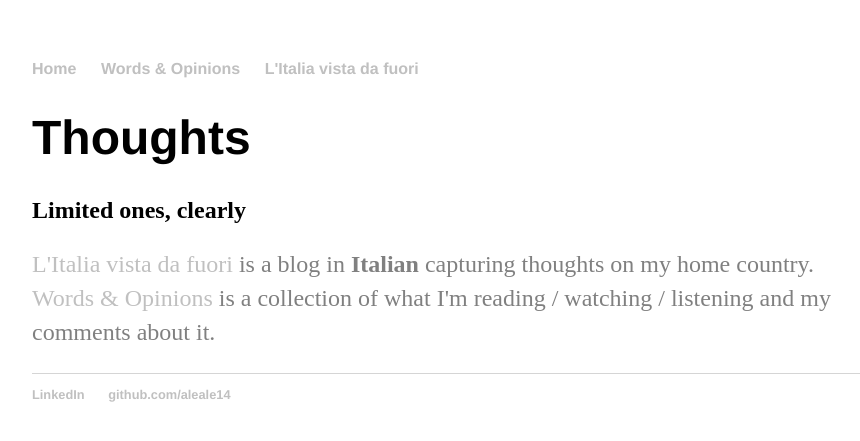
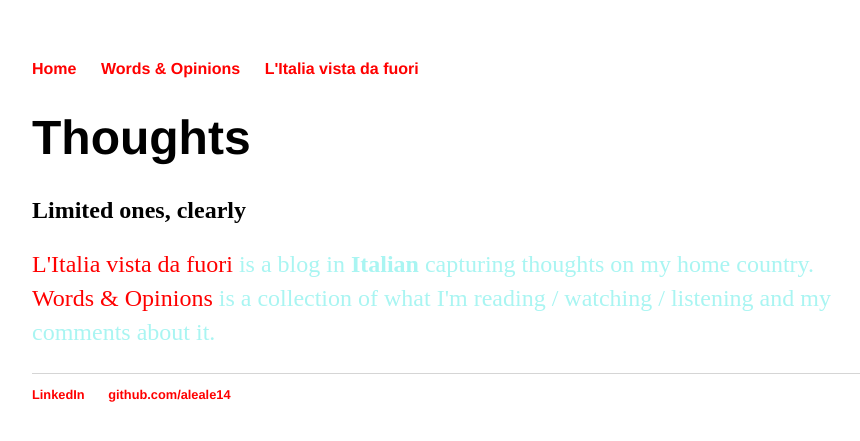
Before and after one commit to aleale14/aleale14.github.io, a Jekyll site: the page built from index.html, in a window 1280 px wide. Shown: the top 441 px of the page, without its empty margins (160-1020 px from the left). Built offline with Jekyll 4.4.1, drawn with Linux system fonts in a browser that asks for light colours.

Commit message:
Update main.css

```diff
--- a/css/main.css
+++ b/css/main.css
@@ -15,7 +15,7 @@ nav ul li, footer ul li {
 }
 a {
     text-decoration: none;
-    color: #c0c0c0;
+    color: #FF0000;
 }
 a:hover {
     text-decoration: underline;
@@ -27,7 +27,7 @@ h1 {
 p {
     font-size: 1.5em;
     line-height: 1.4em;
-    color: #808080;
+    color: #A9F5F2;
 }
 footer {
     border-top: 1px solid #d5d5d5;
```
